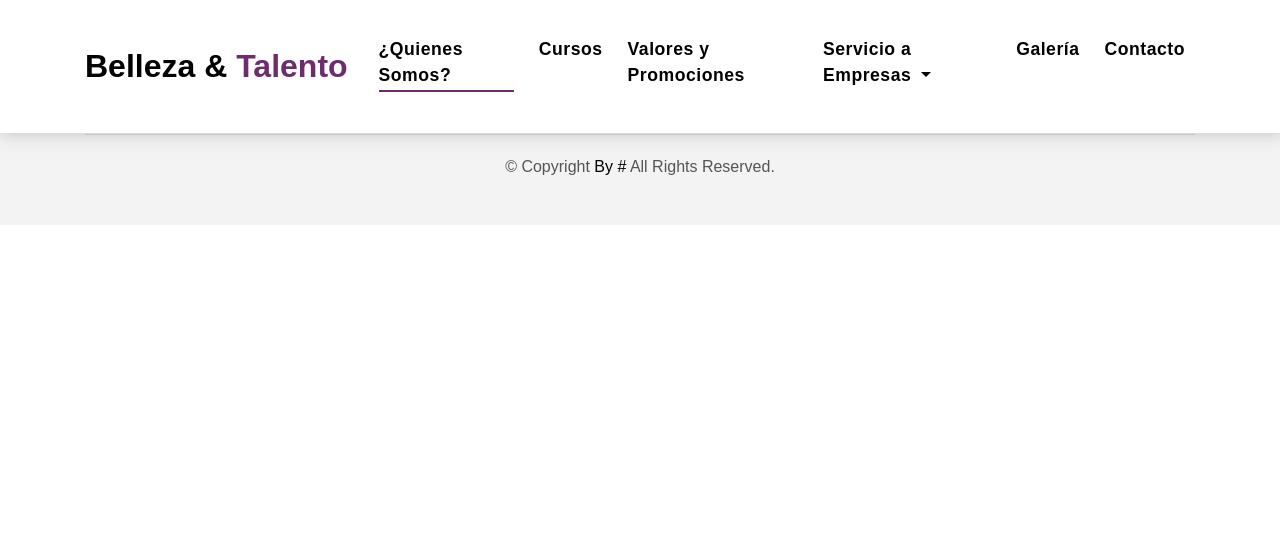
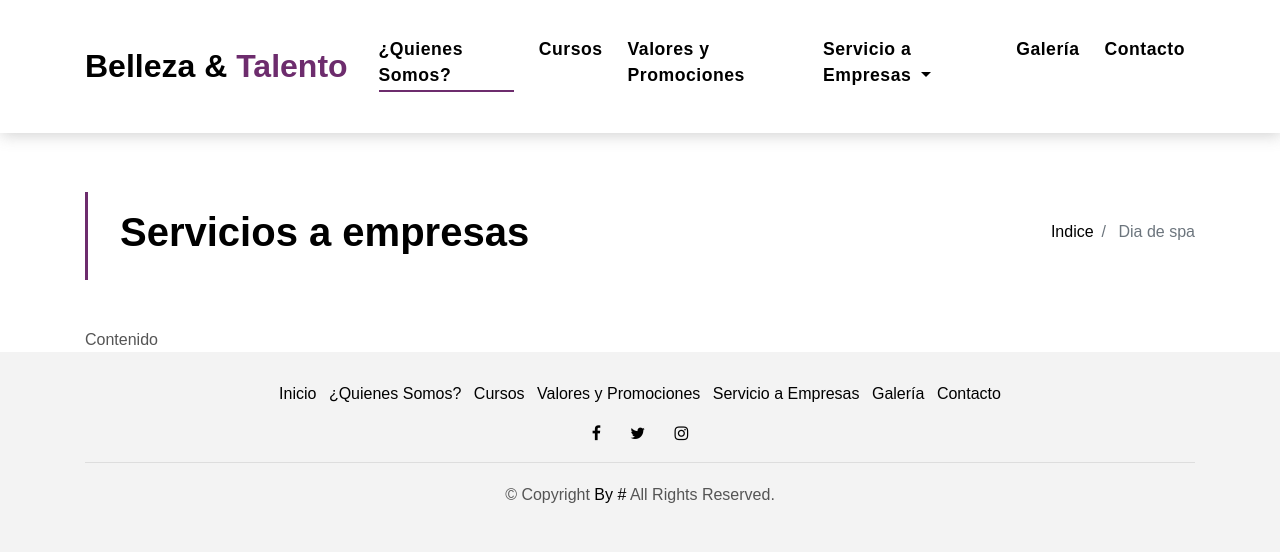
Before and after one commit to Jonydakid/WebLilian, a Django app: page /servicioEmpresas/ in a window 1280 px wide. Shown: the top 552 px of the page. Run offline with Django 3.2, Linux system fonts and the light colour scheme; some libraries are stand-ins or nearby versions.

Commit message:
comit 25 de enero 21:10
Añadido: Pagina de promociones (de forma básica)
Modificado:  servicioEmpresas.html para darle algo de cuerpo y hacer algunas pruebas
urls.py añadí los urls que respectan a servicioEmpresa y promociones
views.py añadí el render pa las paginas de servicio y de promociones
maqueta.html le  añadí redireccionamiento a la pagina de promociones en el nav, el de servicioEmpresas la ubiqué en dia de spa para la empresa porque no dejaba hacerlo en el principal
en el index.html le agregué el link respectivo al segundo y tercer slide

en el models.py le agregué variables a Curso

```diff
--- a/colaboraMas/webColaboraMas/templates/cursos.html
+++ b/colaboraMas/webColaboraMas/templates/cursos.html
@@ -56,8 +56,8 @@
               <div class="card-footer-a">
                 <ul class="card-info d-flex justify-content-around">
                   <li>
-                    <h4 class="card-info-title">Descripción</h4>
-                    <span>{{curso.descripcion}}
+                    <h4 class="card-info-title">Objetivo General</h4>
+                    <span>{{curso.objetivo}}
                     </span>
                   </li>
                 </ul>
--- a/colaboraMas/webColaboraMas/templates/index.html
+++ b/colaboraMas/webColaboraMas/templates/index.html
@@ -21,7 +21,7 @@
                   </a>
                 </div>
                 <div class="slide">
-                  <a href="#">
+                  <a href="{%url 'servicioEmpresas'%}">
                     <div class="slide-image"><img src="https://previews.123rf.com/images/tverdohlib/tverdohlib1706/tverdohlib170600504/79867266-maniqu%C3%AD-maniqu%C3%AD-o-maniqu%C3%AD-con-rostro-humano-que-imita-a-la-gente-moda-y-compras-belleza-sin-maquillaje-neg.jpg"/>
                     </div>
                     <div class="slide-caption">
@@ -30,7 +30,7 @@
                   </a>
                 </div>
                 <div class="slide">
-                  <a href="#">
+                  <a href="{%url 'promociones'%}">
                     <div class="slide-image"> <img src="https://previews.123rf.com/images/tverdohlib/tverdohlib1706/tverdohlib170600504/79867266-maniqu%C3%AD-maniqu%C3%AD-o-maniqu%C3%AD-con-rostro-humano-que-imita-a-la-gente-moda-y-compras-belleza-sin-maquillaje-neg.jpg"/>
                     </div>
                     <div class="slide-caption">
--- a/colaboraMas/webColaboraMas/templates/maqueta.html
+++ b/colaboraMas/webColaboraMas/templates/maqueta.html
@@ -51,7 +51,7 @@
               <a class="nav-link" href="{% url 'cursos'%}">Cursos</a>
             </li>
             <li class="nav-item">
-              <a class="nav-link" href="#">Valores y Promociones</a>
+              <a class="nav-link" href="{% url 'promociones'%}">Valores y Promociones</a>
             </li>
             <li class="nav-item dropdown">
               <a class="nav-link dropdown-toggle" href="#" id="navbarDropdown" role="button" data-toggle="dropdown"
@@ -59,7 +59,7 @@
                 Servicio a Empresas
               </a>
               <div class="dropdown-menu" aria-labelledby="navbarDropdown">
-                <a class="dropdown-item" href="#">Día de Spa para la Empresa</a>
+                <a class="dropdown-item" href="{% url 'servicioEmpresas' %}">Día de Spa para la Empresa</a>
                 <a class="dropdown-item" href="#">Cursos de 8 horas autoimagen y autocuidado sence</a>
                 <a class="dropdown-item" href="#">Curso de 8 horas automaquillaje</a>
               </div>
--- a/colaboraMas/webColaboraMas/templates/servicioEmpresas.html
+++ b/colaboraMas/webColaboraMas/templates/servicioEmpresas.html
@@ -4,6 +4,36 @@
 
 
 {% block section %}
-    Hola Mundo
+<section class="intro-single">
+    <div class="container">
+        <div class="row">
+            <div class="col-md-12 col-lg-8">
+                <div class="title-single-box">
+                    <h1 class="title-single">Servicios a empresas</h1>
+                </div>
+            </div>
+            <div class="col-md-12 col-lg-4">
+                <nav aria-label="breadcrumb" class="breadcrumb-box d-flex justify-content-lg-end">
+                    <ol class="breadcrumb">
+                        <li class="breadcrumb-item">
+                            <a href="{% url 'index' %}">Indice</a>
+                        </li>
+                        <li class="breadcrumb-item active" aria-current="page">
+                            Dia de spa
+                        </li>
+                    </ol>
+                </nav>
+            </div>
+        </div>
+    </div>
+</section>
+
+<div class="container">
+    <div class="row">
+        <div class="col-sm-12">
+            Contenido
+        </div>
+    </div>
+</div>
 
 {% endblock %}
--- a/colaboraMas/webColaboraMas/urls.py
+++ b/colaboraMas/webColaboraMas/urls.py
@@ -8,5 +8,6 @@ urlpatterns = [
 	url(r"^cursos/(?P<idCurso>[0-9_]+)$", views.showCurso, name="showCurso"),
 	url(r"^contacto/$", views.contacto, name = "contacto"),
 	url(r"^servicioEmpresas/$", views.servicioEmpresas, name="servicioEmpresas"),
+	url(r"^promociones/$", views.promociones, name="promociones"),
 	url(r"^$", views.index, name = "index"),
 ]
--- a/colaboraMas/webColaboraMas/views.py
+++ b/colaboraMas/webColaboraMas/views.py
@@ -45,3 +45,6 @@ def aboutus(request):
 
 def servicioEmpresas(request):
 	return render(request, "servicioEmpresas.html", { "titulo": "Servicios a Empresas"})
+
+def promociones(request):
+    return render(request, "promociones.html", { "titulo": "Promociones" })
```
Also changed, not shown: colaboraMas/webColaboraMas/models.py (+6 -1 lines), colaboraMas/webColaboraMas/templates/promociones.html (added, +8 -0 lines), colaboraMas/db.sqlite3, colaboraMas/webColaboraMas/migrations/0001_initial.py.
